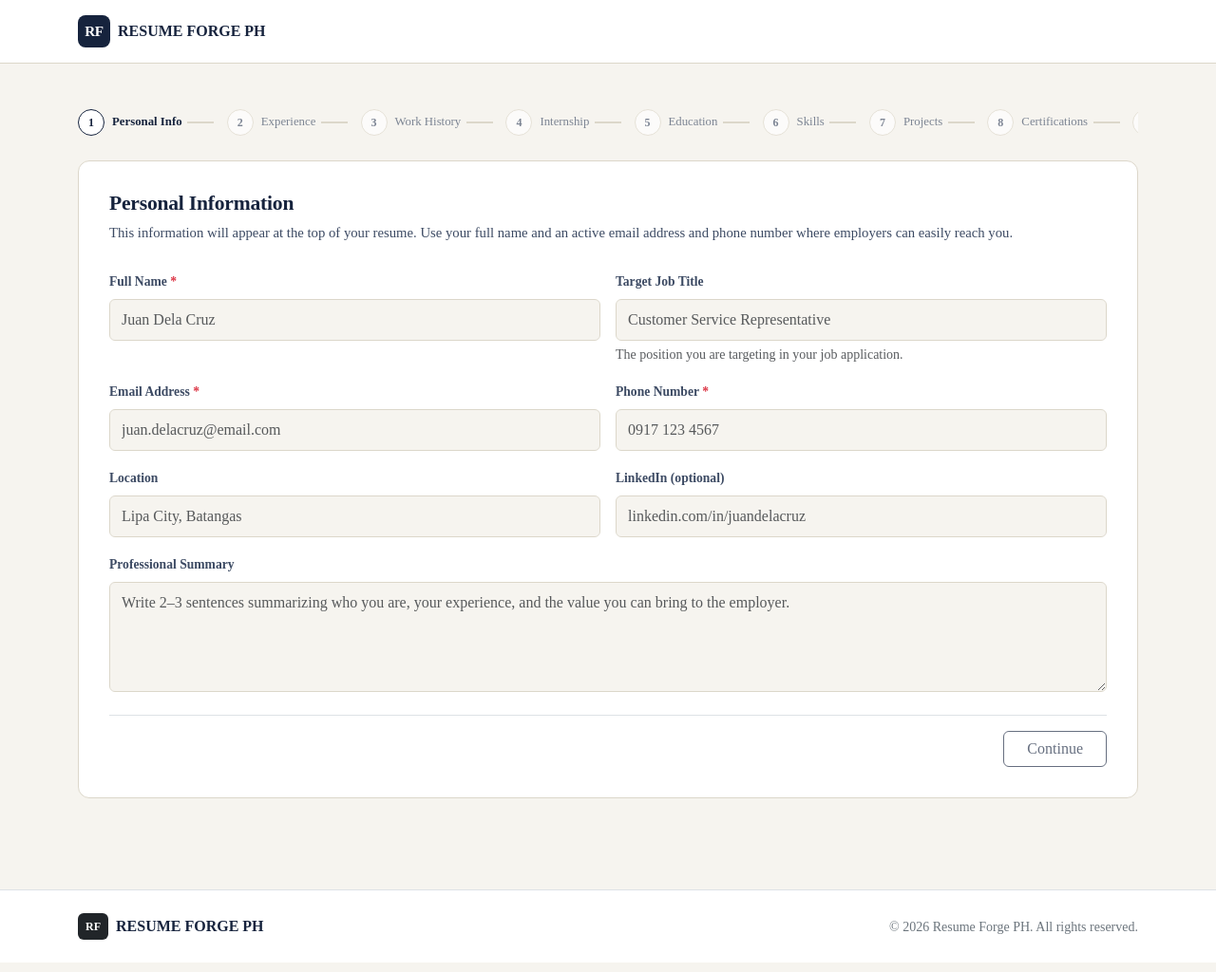
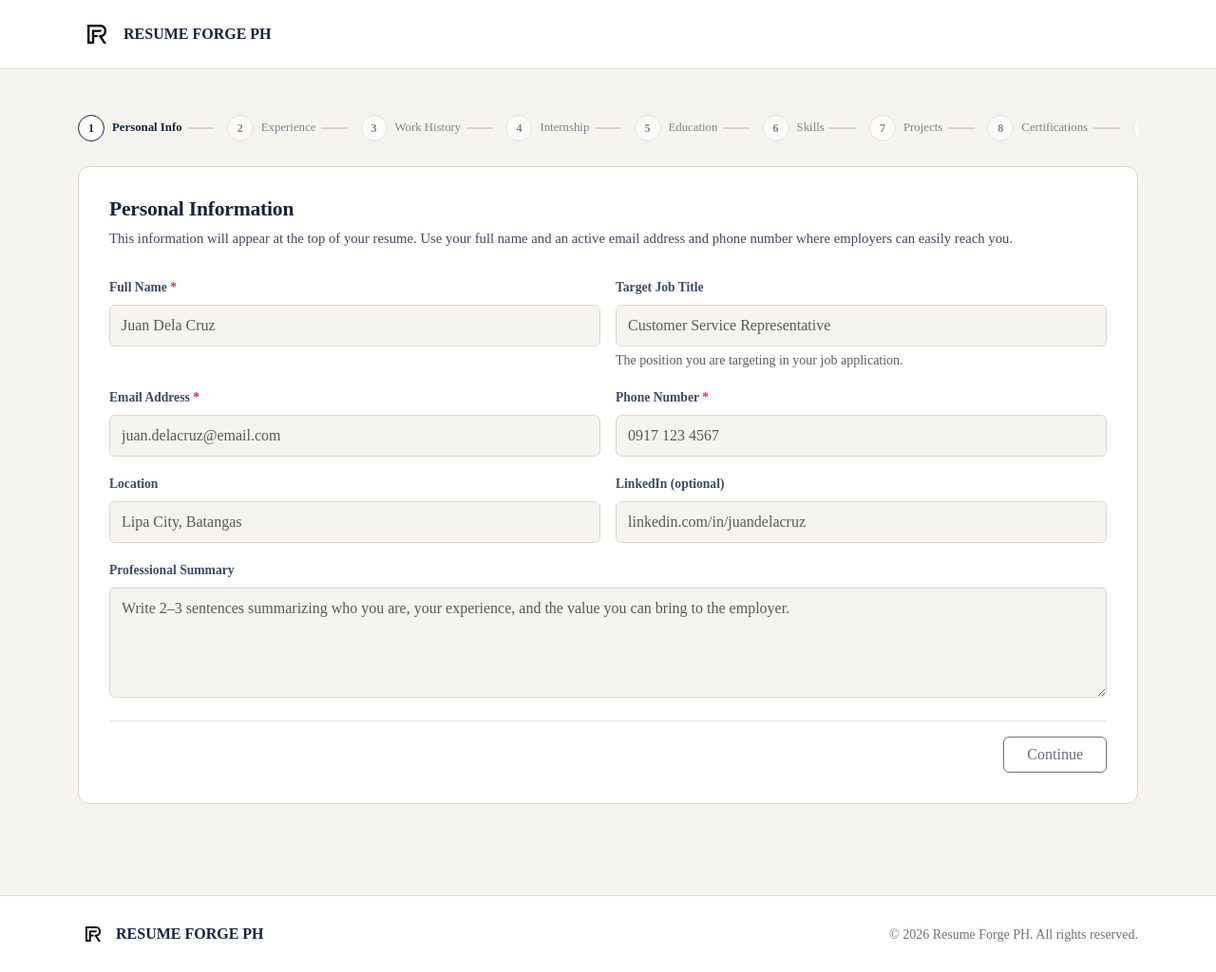
Before and after one commit to PinoyCoder29/ATS-resume-Builder, a Next.js app: page / in a window 1280 px wide. Shown: the whole page at 95% size. Built offline with nearby package versions, Linux system fonts and the light colour scheme; what @react-pdf/renderer would draw is missing.

Commit message:
updated logo

```diff
--- a/app/layout.tsx
+++ b/app/layout.tsx
@@ -8,17 +8,25 @@ import BootstrapClient from "@/components/BootstrapClient";
 const inter = Inter({ subsets: ["latin"], variable: "--font-inter" });
 
 export const metadata: Metadata = {
-  title: "ATS Resume Builder",
+  title: "ResumeForge PH",
   description:
     "Gumawa ng ATS-friendly resume step by step at i-download bilang PDF.",
+
+  icons: {
+    icon: "/logo.jpg",
+  },
 };
 
-export default function RootLayout({ children }: { children: React.ReactNode }) {
+export default function RootLayout({
+  children,
+}: {
+  children: React.ReactNode;
+}) {
   return (
     <html lang="en">
       <body className={inter.variable}>
         <ResumeProvider>{children}</ResumeProvider>
-        {/* Loads Bootstrap's JS bundle (for things like dropdowns) on the client only */}
+
         <BootstrapClient />
       </body>
     </html>
--- a/app/page.tsx
+++ b/app/page.tsx
@@ -1,5 +1,6 @@
 "use client";
 
+import Image from "next/image";
 import { useResume } from "@/context/ResumeContext";
 import StepIndicator from "@/components/StepIndicator";
 import PersonalInfoForm from "@/components/forms/PersonalInfoForm";
@@ -13,9 +14,6 @@ import CertificationsForm from "@/components/forms/CertificationsForm";
 import PreviewStep from "@/components/forms/PreviewStep";
 import { WizardStep } from "@/types/resume";
 
-// Maps each step id to the component that renders it. Adding a new step
-// later is just: add it to types/resume.ts's WizardStep + ALL_STEPS, then
-// add one line here.
 const STEP_COMPONENTS: Record<WizardStep, React.ComponentType> = {
   "personal-info": PersonalInfoForm,
   "experience-question": ExperienceQuestion,
@@ -37,11 +35,19 @@ export default function Home() {
       <header className="app-header py-3">
         <div className="container">
           <div className="d-flex align-items-center gap-2">
-            <span className="brand-mark">RF</span>
+            <Image
+              src="/logo.jpg"
+              alt="ResumeForge PH"
+              width={40}
+              height={40}
+              className="rounded"
+            />
+
             <span className="fw-semibold">RESUME FORGE PH</span>
           </div>
         </div>
       </header>
+
       <main className="container py-4 py-md-5 flex-grow-1">
         <div className="mb-4">
           <StepIndicator
@@ -53,12 +59,19 @@ export default function Home() {
 
         <StepComponent />
       </main>
+
       <footer className="border-top bg-white py-4 mt-5">
         <div className="container">
           <div className="row align-items-center gy-3">
             <div className="col-md-6 text-center text-md-start">
               <div className="d-flex align-items-center justify-content-center justify-content-md-start gap-2">
-                <span className="badge bg-dark rounded-2 px-2 py-2">RF</span>
+                <Image
+                  src="/logo.jpg"
+                  alt="ResumeForge PH"
+                  width={32}
+                  height={32}
+                  className="rounded"
+                />
 
                 <span className="fw-semibold">RESUME FORGE PH</span>
               </div>
--- a/components/forms/PreviewStep.tsx
+++ b/components/forms/PreviewStep.tsx
@@ -14,35 +14,52 @@ export default function PreviewStep() {
   const { data, goBack, resetAll } = useResume();
 
   const checklist: ChecklistItem[] = [
-    { label: "May buong pangalan at contact info", passed: !!data.personalInfo.fullName && !!data.personalInfo.email },
-    { label: "May professional summary", passed: data.personalInfo.summary.trim().length > 10 },
+    {
+      label: "Full name and contact information are provided",
+      passed: !!data.personalInfo.fullName && !!data.personalInfo.email,
+    },
+    {
+      label: "Professional summary is provided",
+      passed: data.personalInfo.summary.trim().length > 10,
+    },
     {
       label:
         data.hasExperience === "no"
-          ? "Wala ka pang idinagdag na work experience (OK lang, na-skip ito)"
-          : "May kahit isang work experience",
+          ? "No work experience added yet (that's okay, this section was skipped)"
+          : "At least one work experience entry is provided",
       passed: data.hasExperience === "no" || data.experience.length > 0,
     },
-    { label: "May kahit isang education entry", passed: data.education.length > 0 },
-    { label: "May hindi bababa sa 5 skills", passed: data.skills.length >= 5 },
+    {
+      label: "At least one education entry is provided",
+      passed: data.education.length > 0,
+    },
+    {
+      label: "At least 5 skills are provided",
+      passed: data.skills.length >= 5,
+    },
   ];
 
   return (
     <div className="row g-4">
       <div className="col-lg-5">
         <div className="panel">
-          <h2 className="panel-title">Preview at Download</h2>
+          <h2 className="panel-title">Preview & Download</h2>
+
           <p className="panel-subtitle">
-            Suriin muna bago i-download. Ang layout na ito — plain text, walang tables o
-            columns — ang pinaka-compatible sa ATS (Applicant Tracking System) software.
+            Review your resume before downloading. This layout uses plain text
+            without tables or columns, making it highly compatible with ATS
+            (Applicant Tracking System) software.
           </p>
 
           <ul className="list-unstyled d-flex flex-column gap-2 mb-4">
             {checklist.map((item) => (
               <li key={item.label} className="d-flex align-items-start gap-2">
-                <span className={item.passed ? "text-success" : "text-secondary"}>
+                <span
+                  className={item.passed ? "text-success" : "text-secondary"}
+                >
                   {item.passed ? "✓" : "○"}
                 </span>
+
                 <span className="small">{item.label}</span>
               </li>
             ))}
@@ -50,8 +67,13 @@ export default function PreviewStep() {
 
           <div className="d-flex flex-column gap-2">
             <DownloadPdfButton data={data} />
-            <button type="button" className="btn btn-outline-danger btn-sm mt-2" onClick={resetAll}>
-              Simulan Ulit (Clear Form)
+
+            <button
+              type="button"
+              className="btn btn-outline-danger btn-sm mt-2"
+              onClick={resetAll}
+            >
+              Start Over (Clear Form)
             </button>
           </div>
 
--- a/tsconfig.json
+++ b/tsconfig.json
@@ -14,7 +14,6 @@
     "jsx": "preserve",
     "incremental": true,
     "plugins": [{ "name": "next" }],
-    "baseUrl": ".",
     "paths": {
       "@/*": ["./*"]
     }
```
Also changed, not shown: app/globals.css (+11 -4 lines), public/logo.jpg (added).
